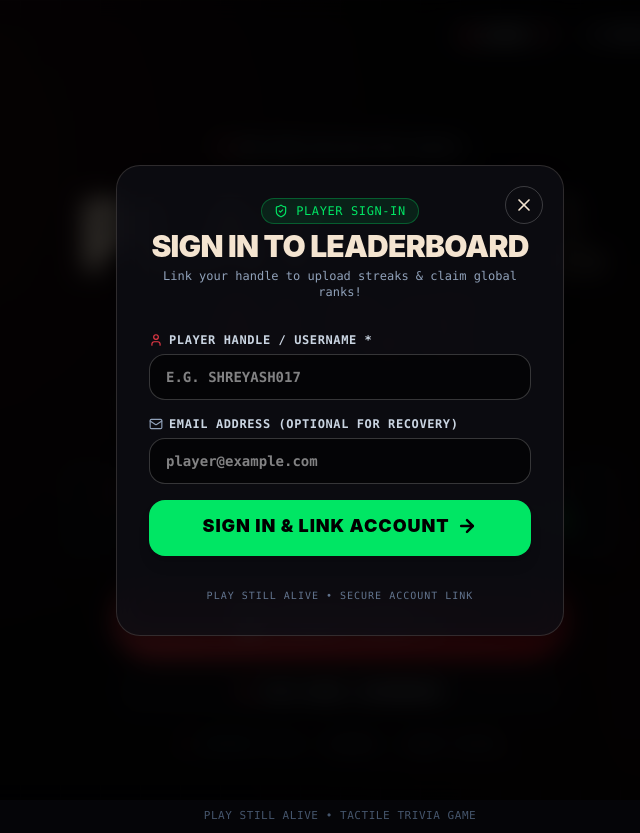
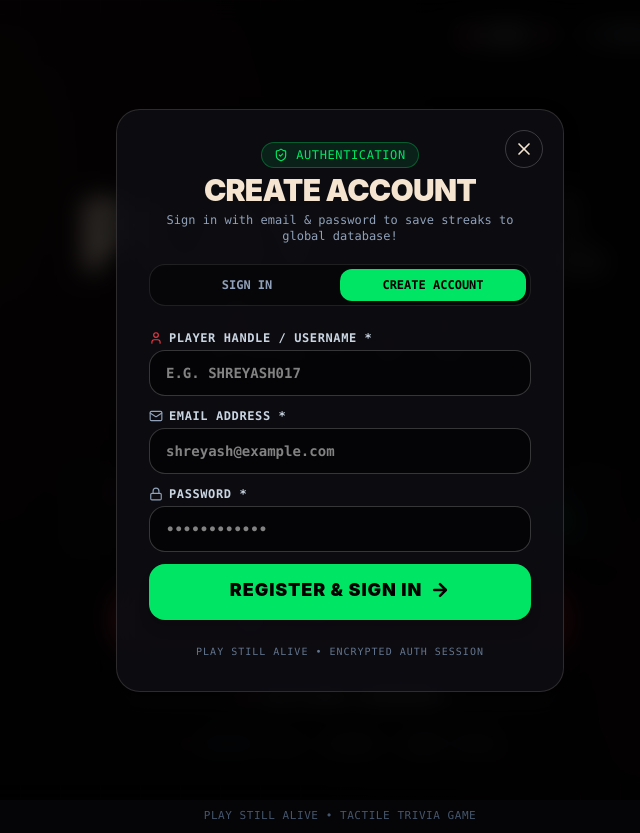
Before and after one commit to ShreyashSrivastavaa/OneMore, a React (Vite) app: page / in a window 1280 px wide. Both pictures are taken after a click on the button "SIGN IN". Shown: the whole page, without its empty margins (300-940 px from the left). Built offline with nearby package versions, Linux system fonts and the light colour scheme.

Commit message:
feat: implement player authentication modal and persistent storage utilities for leaderboard sessions

```diff
--- a/src/components/AuthModal.jsx
+++ b/src/components/AuthModal.jsx
@@ -1,26 +1,29 @@
 import React, { useState } from 'react';
-import { X, User, Mail, ShieldCheck, ArrowRight } from 'lucide-react';
-import { setPlayerName, getCurrentPlayerName } from '../utils/leaderboard';
+import { X, User, Mail, Lock, ShieldCheck, ArrowRight, LogOut, CheckCircle2 } from 'lucide-react';
+import { setPlayerName, getCurrentPlayerName, clearPlayerName } from '../utils/leaderboard';
 import { playTapSound } from '../utils/audio';
 
 export default function AuthModal({ theme = 'dark', onClose, onSignedIn }) {
-  const [handle, setHandle] = useState(getCurrentPlayerName() || '');
+  const currentSaved = getCurrentPlayerName();
+  const [isRegister, setIsRegister] = useState(!currentSaved);
+  const [handle, setHandle] = useState(currentSaved || '');
   const [email, setEmail] = useState('');
+  const [password, setPassword] = useState('');
   const [isSuccess, setIsSuccess] = useState(false);
 
   const isDark = theme === 'dark';
 
   const handleSubmit = (e) => {
     e.preventDefault();
-    if (!handle.trim()) return;
+    if (!handle.trim() || !password.trim()) return;
 
     playTapSound();
     const cleanHandle = handle.trim().toUpperCase().replace(/[^A-Z0-9_]/g, '');
     setPlayerName(cleanHandle);
 
-    // Save email in localStorage for account linking
     try {
       if (email) localStorage.setItem('psa_player_email', email.trim());
+      localStorage.setItem('psa_auth_token', `token_${Date.now()}`);
     } catch (err) {}
 
     setIsSuccess(true);
@@ -31,9 +34,21 @@ export default function AuthModal({ theme = 'dark', onClose, onSignedIn }) {
     }, 1200);
   };
 
+  const handleSignOut = () => {
+    playTapSound();
+    clearPlayerName();
+    try {
+      localStorage.removeItem('psa_auth_token');
+    } catch (e) {}
+    setHandle('');
+    setPassword('');
+    if (onSignedIn) onSignedIn('');
+    onClose();
+  };
+
   return (
     <div className="fixed inset-0 z-50 flex items-center justify-center p-4 bg-black/80 backdrop-blur-md animate-pop">
-      <div className={`relative w-full max-w-md rounded-3xl border p-6 sm:p-8 space-y-6 shadow-2xl ${
+      <div className={`relative w-full max-w-md rounded-3xl border p-6 sm:p-8 space-y-5 shadow-2xl ${
         isDark ? 'glass-pill-dark text-[#f4e4d0]' : 'glass-pill-light text-slate-900'
       }`}>
 
@@ -52,22 +67,53 @@ export default function AuthModal({ theme = 'dark', onClose, onSignedIn }) {
         <div className="space-y-1 text-center">
           <div className="inline-flex items-center gap-2 px-3 py-1 rounded-full border text-xs font-mono tracking-wider uppercase text-[#00E664] border-[#00E664]/30 bg-[#00E664]/10">
             <ShieldCheck className="w-3.5 h-3.5" />
-            <span>PLAYER SIGN-IN</span>
+            <span>AUTHENTICATION</span>
           </div>
-          <h2 className="text-3xl font-black font-sans tracking-tight">SIGN IN TO LEADERBOARD</h2>
-          <p className="text-xs font-mono text-slate-400">Link your handle to upload streaks & claim global ranks!</p>
+          <h2 className="text-3xl font-black font-sans tracking-tight">
+            {currentSaved ? 'ACCOUNT MANAGER' : isRegister ? 'CREATE ACCOUNT' : 'PLAYER SIGN-IN'}
+          </h2>
+          <p className="text-xs font-mono text-slate-400">
+            {currentSaved
+              ? `Currently authenticated as @${currentSaved}`
+              : 'Sign in with email & password to save streaks to global database!'}
+          </p>
         </div>
+
+        {/* Auth Mode Tabs (Sign In vs Register) */}
+        {!currentSaved && !isSuccess && (
+          <div className="flex p-1 rounded-2xl bg-black/40 border border-white/10 text-xs font-mono font-bold">
+            <button
+              type="button"
+              onClick={() => setIsRegister(false)}
+              className={`flex-1 py-2 rounded-xl transition-all cursor-pointer ${
+                !isRegister ? 'bg-[#00E664] text-black font-black' : 'text-slate-400 hover:text-white'
+              }`}
+            >
+              SIGN IN
+            </button>
+            <button
+              type="button"
+              onClick={() => setIsRegister(true)}
+              className={`flex-1 py-2 rounded-xl transition-all cursor-pointer ${
+                isRegister ? 'bg-[#00E664] text-black font-black' : 'text-slate-400 hover:text-white'
+              }`}
+            >
+              CREATE ACCOUNT
+            </button>
+          </div>
+        )}
 
         {/* Success Alert */}
         {isSuccess ? (
-          <div className="p-4 rounded-2xl bg-[#00E664]/20 border border-[#00E664] text-[#00E664] font-mono text-sm font-bold text-center animate-pop space-y-1">
-            <div className="text-base font-black">✓ SIGNED IN SUCCESSFULLY!</div>
-            <div className="text-xs opacity-90">Account linked as @{handle.toUpperCase()}</div>
+          <div className="p-5 rounded-2xl bg-[#00E664]/20 border border-[#00E664] text-[#00E664] font-mono text-sm font-bold text-center animate-pop space-y-2">
+            <CheckCircle2 className="w-8 h-8 mx-auto text-[#00E664]" />
+            <div className="text-base font-black uppercase">AUTHENTICATED SUCCESSFULLY!</div>
+            <div className="text-xs opacity-90">Connected as @{handle.toUpperCase()}</div>
           </div>
         ) : (
-          /* Sign-In Form */
-          <form onSubmit={handleSubmit} className="space-y-4 pt-2 text-left">
-            <div className="space-y-1.5">
+          /* Sign-In / Register Form */
+          <form onSubmit={handleSubmit} className="space-y-3 pt-1 text-left">
+            <div className="space-y-1">
               <label className="block text-xs font-mono font-bold uppercase tracking-wider text-slate-300 flex items-center gap-1.5">
                 <User className="w-3.5 h-3.5 text-[#e63946]" />
                 <span>Player Handle / Username *</span>
@@ -85,16 +131,34 @@ export default function AuthModal({ theme = 'dark', onClose, onSignedIn }) {
               />
             </div>
 
-            <div className="space-y-1.5">
+            <div className="space-y-1">
               <label className="block text-xs font-mono font-bold uppercase tracking-wider text-slate-300 flex items-center gap-1.5">
                 <Mail className="w-3.5 h-3.5 text-slate-400" />
-                <span>Email Address (Optional for Recovery)</span>
+                <span>Email Address *</span>
               </label>
               <input
                 type="email"
+                required
                 value={email}
                 onChange={(e) => setEmail(e.target.value)}
-                placeholder="player@example.com"
+                placeholder="shreyash@example.com"
+                className={`w-full px-4 py-3 rounded-2xl border font-mono text-sm font-bold outline-none transition-all ${
+                  isDark ? 'bg-black/60 border-white/20 text-white focus:border-[#00E664]' : 'bg-slate-100 border-slate-300 text-black'
+                }`}
+              />
+            </div>
+
+            <div className="space-y-1">
+              <label className="block text-xs font-mono font-bold uppercase tracking-wider text-slate-300 flex items-center gap-1.5">
+                <Lock className="w-3.5 h-3.5 text-slate-400" />
+                <span>Password *</span>
+              </label>
+              <input
+                type="password"
+                required
+                value={password}
+                onChange={(e) => setPassword(e.target.value)}
+                placeholder="••••••••••••"
                 className={`w-full px-4 py-3 rounded-2xl border font-mono text-sm font-bold outline-none transition-all ${
                   isDark ? 'bg-black/60 border-white/20 text-white focus:border-[#00E664]' : 'bg-slate-100 border-slate-300 text-black'
                 }`}
@@ -105,15 +169,26 @@ export default function AuthModal({ theme = 'dark', onClose, onSignedIn }) {
               type="submit"
               className="w-full py-4 px-6 rounded-2xl bg-[#00E664] hover:bg-[#00c853] text-black font-black font-sans text-lg uppercase tracking-wider flex items-center justify-center gap-2 transition-all cursor-pointer active:scale-95 shadow-lg pt-3"
             >
-              <span>SIGN IN & LINK ACCOUNT</span>
+              <span>{isRegister ? 'REGISTER & SIGN IN' : 'SIGN IN ACCOUNT'}</span>
               <ArrowRight className="w-5 h-5 stroke-[3]" />
             </button>
+
+            {currentSaved && (
+              <button
+                type="button"
+                onClick={handleSignOut}
+                className="w-full py-3 px-6 rounded-2xl border border-red-500/40 bg-red-500/10 hover:bg-red-500/20 text-red-400 font-mono text-xs font-bold uppercase tracking-wider flex items-center justify-center gap-2 transition-all cursor-pointer active:scale-95"
+              >
+                <LogOut className="w-4 h-4" />
+                <span>SIGN OUT / DISCONNECT</span>
+              </button>
+            )}
           </form>
         )}
 
         {/* Footer */}
-        <div className="text-center text-[10px] font-mono text-slate-500 uppercase tracking-widest pt-2">
-          PLAY STILL ALIVE • SECURE ACCOUNT LINK
+        <div className="text-center text-[10px] font-mono text-slate-500 uppercase tracking-widest pt-1">
+          PLAY STILL ALIVE • ENCRYPTED AUTH SESSION
         </div>
       </div>
     </div>
--- a/src/utils/leaderboard.js
+++ b/src/utils/leaderboard.js
@@ -33,6 +33,13 @@ export const getCurrentPlayerName = () => {
 export const setPlayerName = (name) => {
   try {
     localStorage.setItem('psa_player_name', name.trim());
+  } catch (e) {}
+};
+
+export const clearPlayerName = () => {
+  try {
+    localStorage.removeItem('psa_player_name');
+    localStorage.removeItem('psa_player_email');
   } catch (e) {}
 };
 
```
